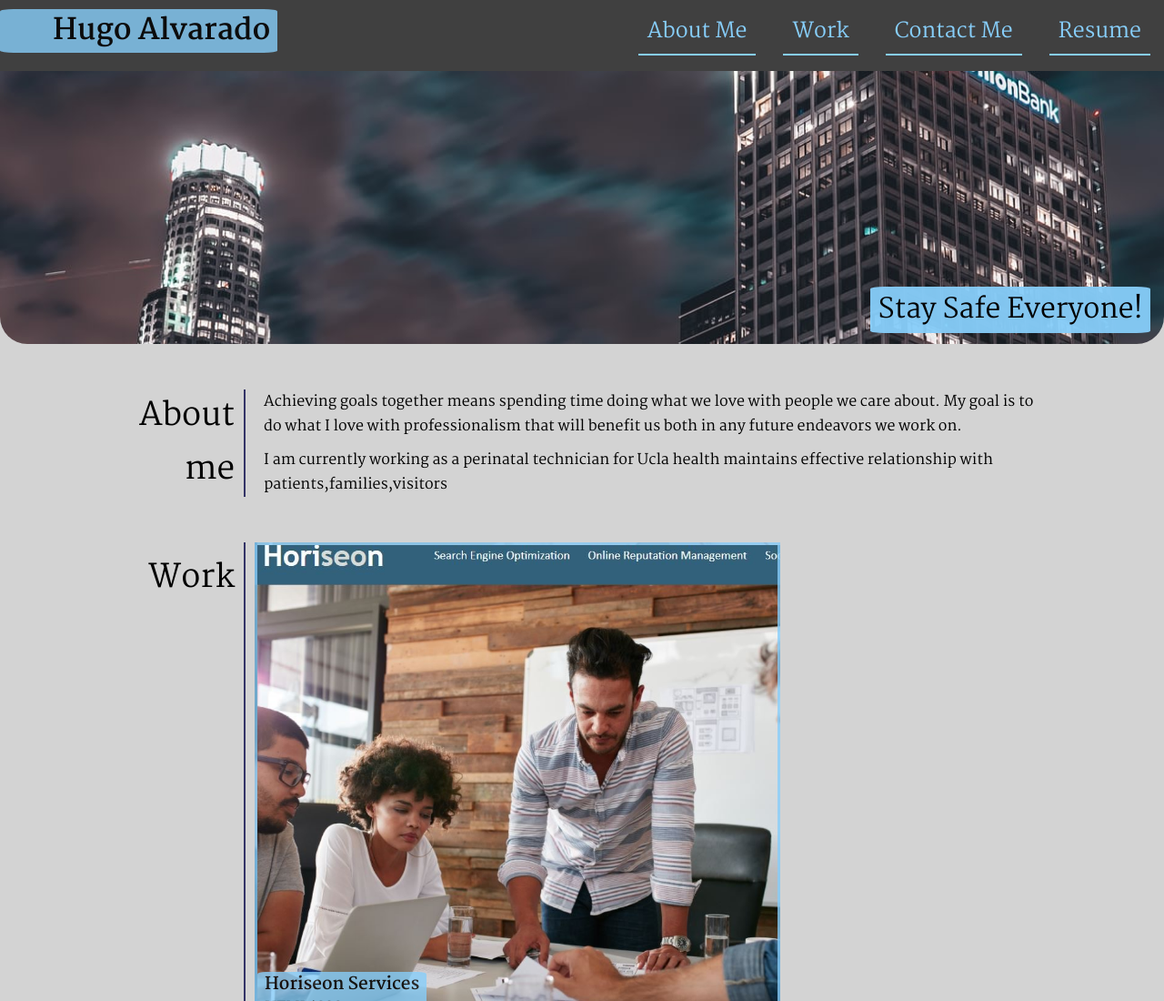
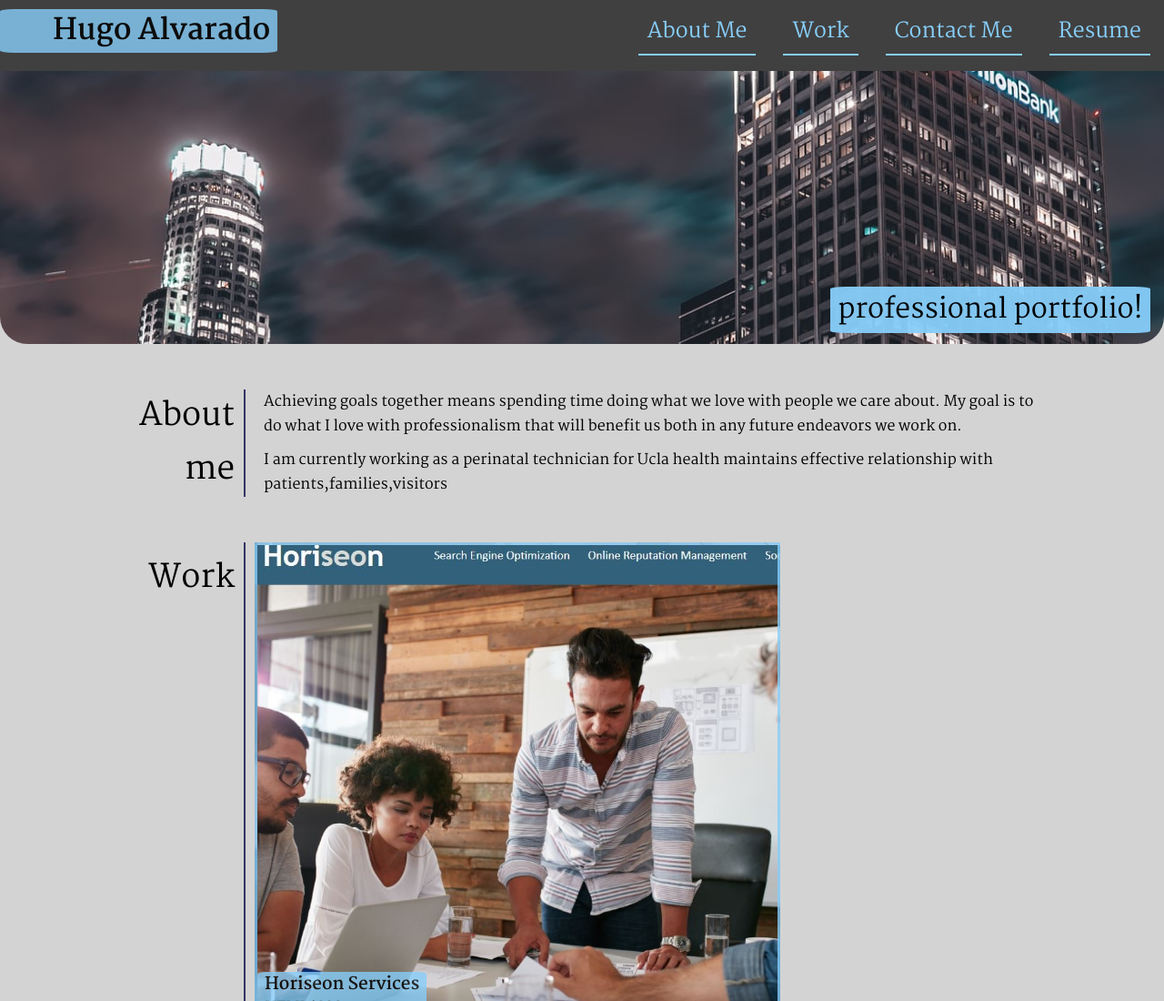
Before and after one commit to Rober2092/Advanced-css-professional-portfolio, a plain HTML site: page index.html in a window 1280 px wide. Shown: the top 1100 px of the page at 91% size. Drawn offline with Linux system fonts and the light colour scheme; a web font is replaced by a local one.

Commit message:
third commit

```diff
--- a/index.html
+++ b/index.html
@@ -40,7 +40,7 @@
         <!-- Flex Container-->
         <div class="hero-subtitle">
                 <!-- Span used to provide a span background as well as change the opacity of both the span and the text -->
-                <span class="span-background opacity">Stay Safe Everyone!</span>
+                <span class="span-background opacity">professional portfolio!</span>
         </div>
     </section>
 
```
